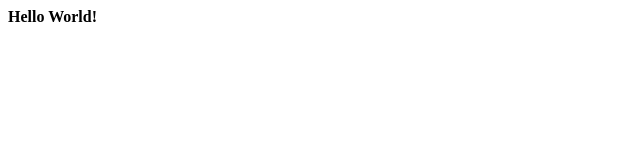
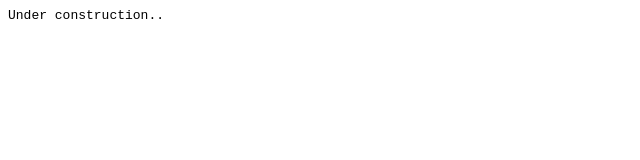
Before and after one commit to dendenbiebie/dendenbiebie.github.io, a plain HTML site: page index.html in a window 1280 px wide. Shown: the full height of the page, 0-640 px from the left. Drawn offline with Linux system fonts and the light colour scheme.

Commit message:
under construction

```diff
--- a/index.html
+++ b/index.html
@@ -1 +1,3 @@
-<b>Hello World!</b>
+<pre>
+Under construction..
+</pre>
```
